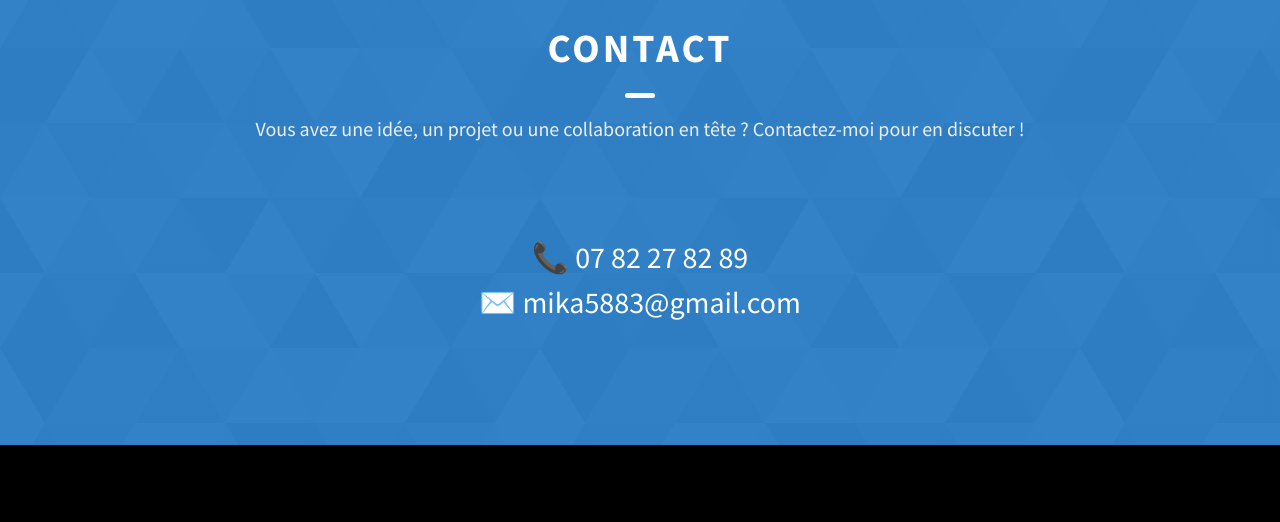
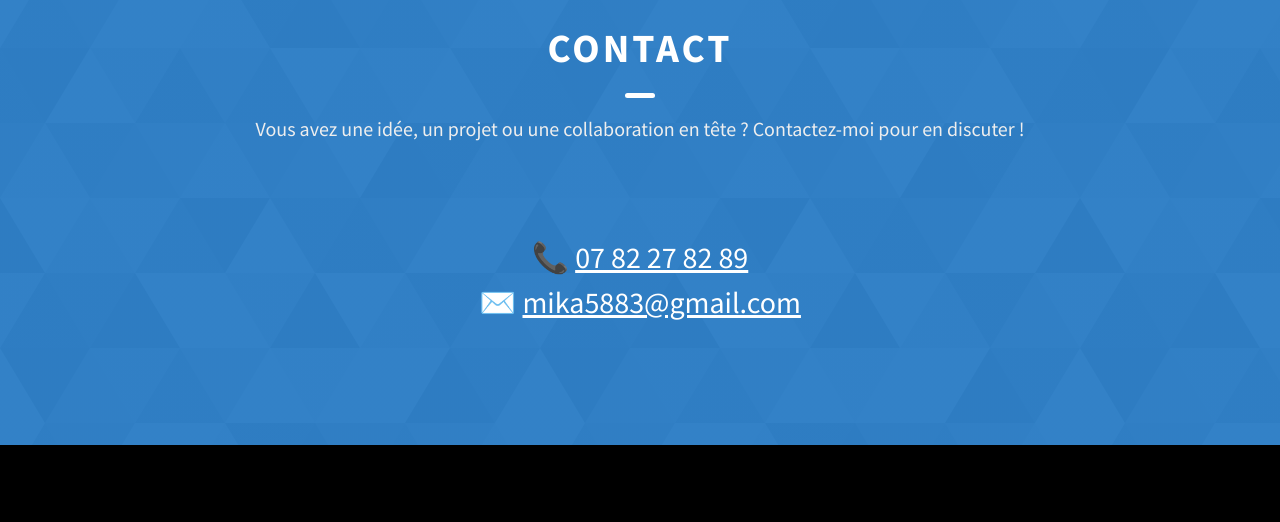
Before and after one commit to mickael13800/p8-Portfolio, a website: page index.html in a window 1280 px wide. Shown: the part 3543-4065 px from the top of the page. Drawn offline with Linux system fonts and the light colour scheme.

Commit message:
rajout soulignement info de contact

```diff
--- a/css/style.css
+++ b/css/style.css
@@ -931,6 +931,9 @@ textarea {
   font-size: 3em;
   color: white;
 }
+.perso {
+  text-decoration: underline;
+}
 
 .liste-objectifs {
   font-size: 1.8rem;
--- a/index.html
+++ b/index.html
@@ -260,10 +260,10 @@
         </h2>
         <ul class="contact-perso">
           <li>
-            📞 <a href="tel:+33782278289">07 82 27 82 89</a>
+            📞 <a href="tel:+33782278289" class="perso">07 82 27 82 89</a>
           </li>
           <li>
-            ✉️ <a href="mailto:mika5883@gmail.com">mika5883@gmail.com</a>
+            ✉️ <a href="mailto:mika5883@gmail.com" class="perso">mika5883@gmail.com</a>
           </li>
         </ul>
       </div>
```
